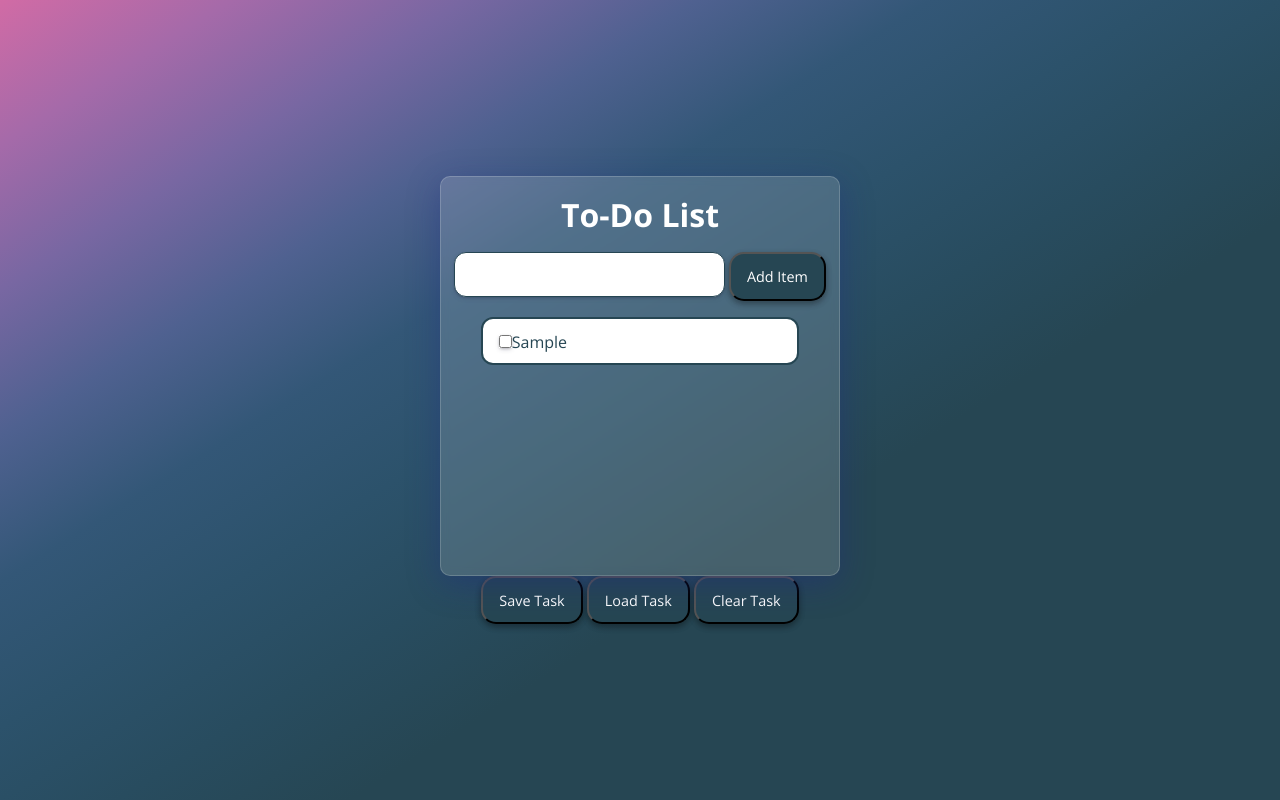
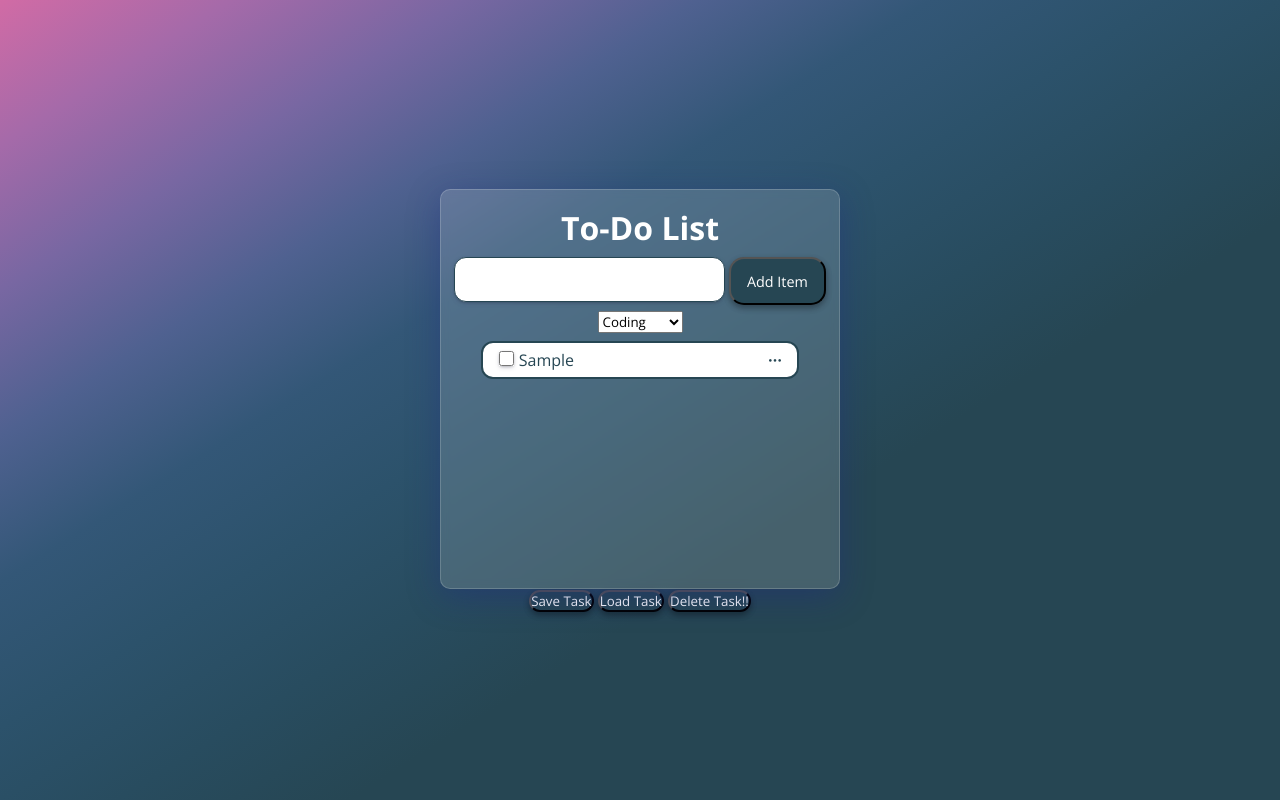
Before and after one commit to sankitdev/TodoList, a plain HTML site: page index.html in a window 1280 px wide. Both pictures are taken after typing "Sample" into the empty fields and a click on the button "Add Item". Drawn offline with nearby package versions, Linux system fonts and the light colour scheme.

Commit message:
Added a elipsis with edit and delete button and adjusted the style of it

```diff
--- a/index.html
+++ b/index.html
@@ -4,6 +4,10 @@
     <meta charset="UTF-8" />
     <meta name="viewport" content="width=device-width, initial-scale=1.0" />
     <title>To-Do List</title>
+    <link
+      href="https://cdn.jsdelivr.net/npm/remixicon@4.2.0/fonts/remixicon.css"
+      rel="stylesheet"
+    />
     <link rel="stylesheet" href="style.css" />
     <link rel="stylesheet" href="utils.css" />
     <script src="script.js" defer></script>
@@ -13,13 +17,21 @@
     <div class="main morphism">
       <h1>To-Do List</h1>
       <input type="text" id="todoInput" />
-      <button id="addButton">Add Item</button>
+      <button id="addButton" class="btn">Add Item</button>
+      <div class="section-category">
+        <select name="category" id="category">
+          <option value="coding">Coding</option>
+          <option value="daily">Daily Task</option>
+          <option value="grocery">Grocery</option>
+        </select>
+      </div>
       <ul id="todoList" class="flex"></ul>
     </div>
+
     <div>
-      <button id="saveTask">Save Task</button>
-      <button id="loadTask">Load Task</button>
-      <button id="clearTasks">Clear Task</button>
+      <button id="saveTask" class="btn">Save Task</button>
+      <button id="loadTask" class="btn">Load Task</button>
+      <button id="clearTasks" class="btn">Delete Task!!</button>
     </div>
   </body>
 </html>
--- a/localStorage.js
+++ b/localStorage.js
@@ -33,17 +33,26 @@ function saveTasks() {
 
 //Function to render Task in UI
 
+function createElement(element) {
+  const li = document.createElement("li");
+  const checkbox = document.createElement("input");
+  checkbox.type = "checkbox";
+  checkbox.checked = element.completed;
+  li.appendChild(checkbox);
+  const tasktitle = document.createTextNode(element.title);
+  li.appendChild(tasktitle);
+  return li;
+}
 function renderTasks() {
   todoList.innerHTML = "";
   tasks.forEach((task) => {
-    const li = document.createElement("li");
-    const checkbox = document.createElement("input");
-    checkbox.type = "checkbox";
-    checkbox.checked = task.completed;
-    li.appendChild(checkbox);
-    const tasktitle = document.createTextNode(task.title);
-    li.appendChild(tasktitle);
+    const li = createElement(task);
     todoList.appendChild(li);
+    if (task.completed) {
+      li.classList.add("check");
+    } else {
+      li.classList.remove("check");
+    }
   });
 }
 
--- a/script.js
+++ b/script.js
@@ -18,16 +18,52 @@ function createTaskElement(taskText) {
   checkbox.type = "checkbox";
   checkbox.addEventListener("click", () => {
     li.classList.toggle("check");
-    //Add logic of completed task and save to local Storage
   });
-
   li.appendChild(checkbox);
   li.appendChild(document.createTextNode(taskText));
   todoList.appendChild(li);
+  ellipsisIcon(li);
 }
 
-todoList.addEventListener("click", (event) => {
-  if (event.target.nodeName === "LI") {
-    event.target.remove();
+function ellipsisIcon(li) {
+  const threedot = document.createElement("span");
+  threedot.classList.add("menu");
+  threedot.style.userSelect = "none";
+  threedot.innerHTML = "&#xEF78";
+  li.appendChild(threedot);
+  const limenu = taskMenu(li);
+  showMenu(threedot, limenu);
+}
+
+function taskMenu(limenu) {
+  const menu = document.createElement("div");
+  menu.style.transition = " opacity 0.4s ease";
+  menu.style.userSelect = "none";
+  menu.style.display = "none";
+  menu.classList.add("actions", "flex");
+  menu.innerHTML = ` <button class="edit-btn menu-btn btn">Edit</button> <button class="delete-btn btn menu-btn">Delete</button>`;
+  limenu.appendChild(menu);
+  return menu;
+}
+
+function showMenu(threedot, menu) {
+  function show() {
+    menu.style.display = "block";
   }
-});
+
+  function hide() {
+    if (!menu.matches(":hover")) {
+      // Only hide if NOT hovering over the menu
+      menu.style.display = "none";
+    }
+  }
+  threedot.addEventListener("mouseover", show);
+  threedot.addEventListener("mouseleave", hide);
+  menu.addEventListener("mouseleave", hide);
+}
+
+// todoList.addEventListener("click", (event) => {
+//   if (event.target.nodeName === "LI") {
+//     event.target.remove();
+//   }
+// });
--- a/style.css
+++ b/style.css
@@ -24,7 +24,7 @@ body {
 }
 
 input {
-  margin-top: 1rem;
+  margin: 0.5rem 0;
   padding: 0.5rem 0.8rem;
   border-radius: 12px;
   border: 0.5px solid var(--primary-color);
@@ -33,26 +33,23 @@ input {
   color: var(--primary-color);
   box-shadow: var(--input-shadow);
 }
-button {
+#addButton {
   padding: 0.8rem 1rem;
-  background-color: var(--primary-color);
-  color: var(--text-color);
-  border-radius: 15px;
-  box-shadow: var(--btn-shadow);
   font-size: 0.9rem;
   transition: all 0.2s ease-in-out;
 }
 
 ul {
-  margin: 1rem 0;
+  margin: 0.5rem 0;
   /* border: 2px solid red; */
   list-style: none;
   flex-direction: column;
 }
 li {
+  position: relative;
   width: 80%;
   border-radius: 12px;
-  height: 3rem;
+  height: 2.4rem;
   background-color: white;
   color: var(--primary-color);
   border: 2px solid var(--primary-color);
@@ -61,6 +58,38 @@ li {
   padding-left: 1rem;
 }
 
+.menu {
+  font-family: "Remixicon";
+  position: absolute;
+  right: 2%;
+  top: 50%;
+  transform: translate(-50%, -50%);
+}
+
+.actions {
+  position: absolute;
+  top: 60%;
+  right: 1rem;
+  width: 80px;
+  height: 70px;
+  flex-direction: column;
+  background-color: rgba(255, 255, 255, 0.3);
+  border-radius: 12px;
+}
+.menu-btn {
+  border: none;
+  cursor: pointer;
+  padding: 0.2rem 0;
+  width: 90%;
+  margin: 0.2rem;
+}
+
+ul li input[type="checkbox"] {
+  width: 15px;
+  height: 15px;
+  margin-right: 5px;
+}
+
 .check {
   text-decoration: line-through;
   font-style: italic;
--- a/utils.css
+++ b/utils.css
@@ -40,3 +40,10 @@ body {
   justify-content: center;
   align-items: center;
 }
+
+.btn {
+  background-color: var(--primary-color);
+  color: var(--text-color);
+  border-radius: 15px;
+  box-shadow: var(--btn-shadow);
+}
```
